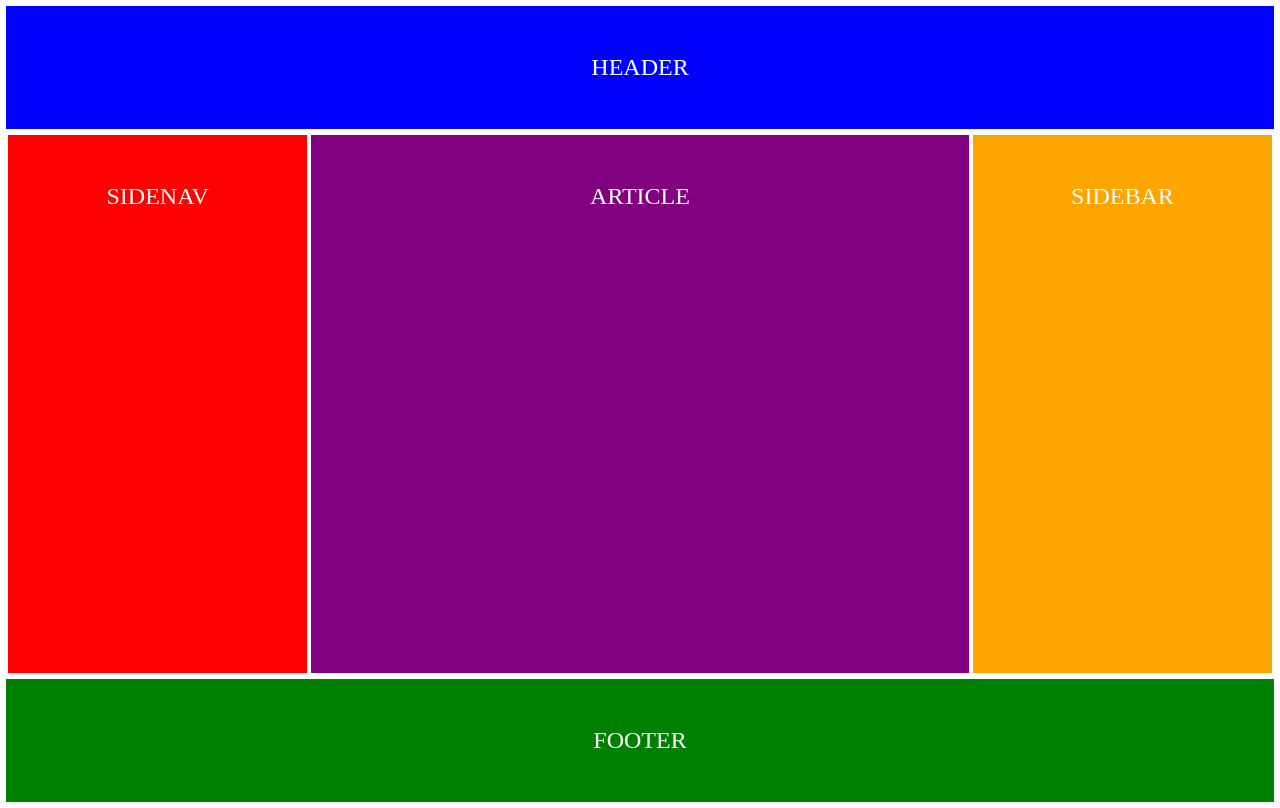
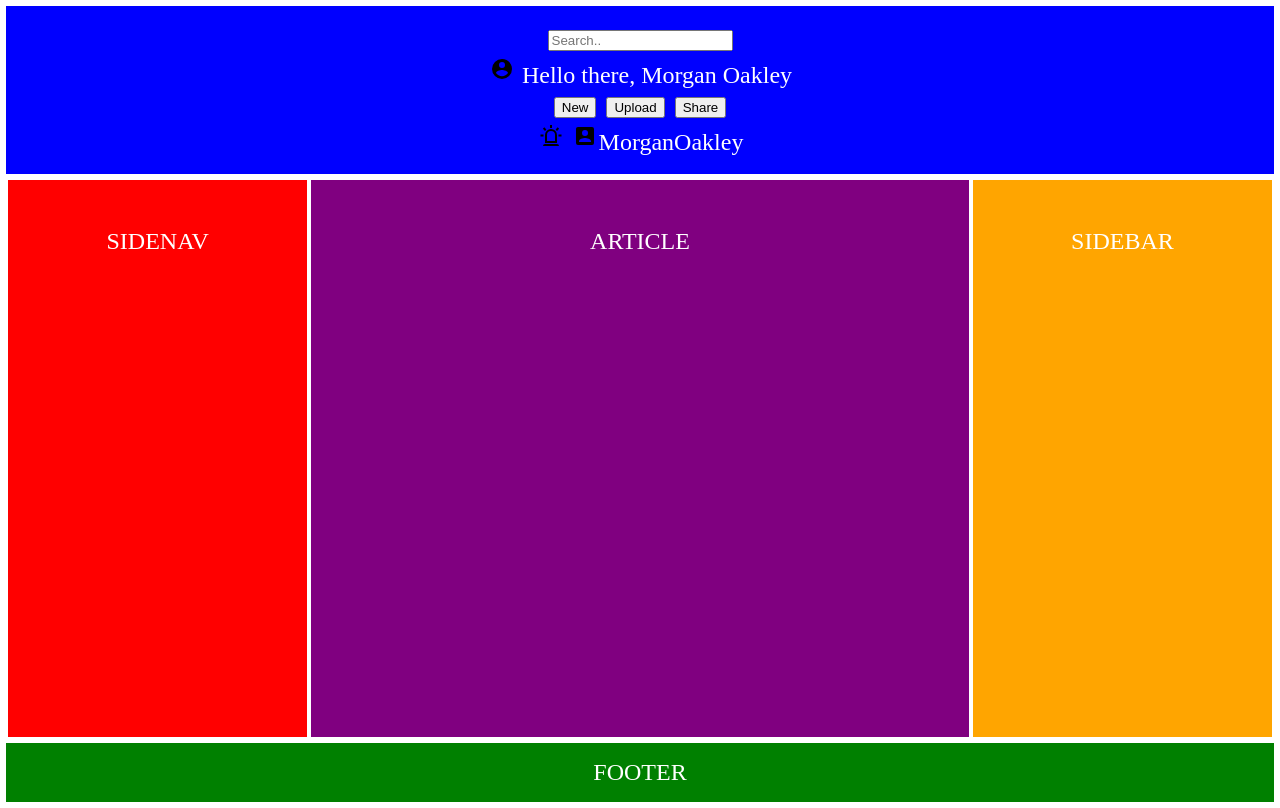
Before and after one commit to Amritkhangura/Admin-Page, a plain HTML site: page index.html in a window 1280 px wide. Drawn offline with Linux system fonts and the light colour scheme.

Commit message:
Added icons

```diff
--- a/index.html
+++ b/index.html
@@ -8,9 +8,18 @@
   <title>Admin Page</title>
 </head>
 <body>
- <header class="flex-header">
-  HEADER
+
+  <header class="flex-header">
+  <div class="topnav">
+    <input type="text" placeholder="Search..">
+    <p> <img src="img/account-circle.svg" alt=""> Hello there, Morgan Oakley</p>
+    <button class="new">New</button>
+    <button class="upload">Upload</button>
+    <button class="share">Share</button>
+    <p class="top-right"><img src="img/alarm-light-outline.svg" alt=""> <img src="img/account-box.svg" alt="">MorganOakley</p>
+  </div>
  </header>
+
  <main class="flex-main">
   <nav class="flex-nav">
     SIDENAV
--- a/style.css
+++ b/style.css
@@ -13,8 +13,8 @@ body {
 
 .flex-header {
   background-color: blue;
-  padding-top: 3rem;
-  padding-bottom: 3rem;
+  padding-top: 1rem;
+  padding-bottom: 1rem;
 }
 
 .flex-main {
@@ -45,6 +45,6 @@ flex: 1;
 
 .flex-footer{
   background-color: green;
-  padding-top: 3rem;
-  padding-bottom: 3rem;
+  padding-top: 1rem;
+  padding-bottom: 1rem;
 }
```
Also changed, not shown: img/account-box.svg (added), img/account-circle.svg (added), img/alarm-light-outline.svg (added).
